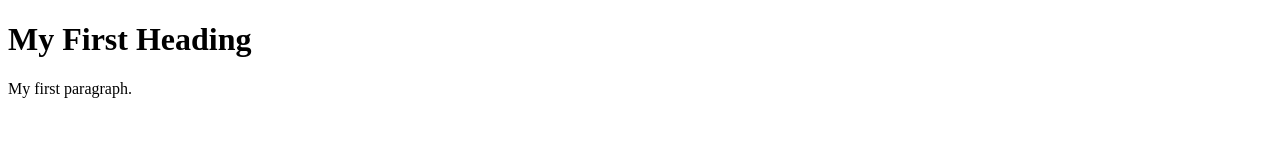
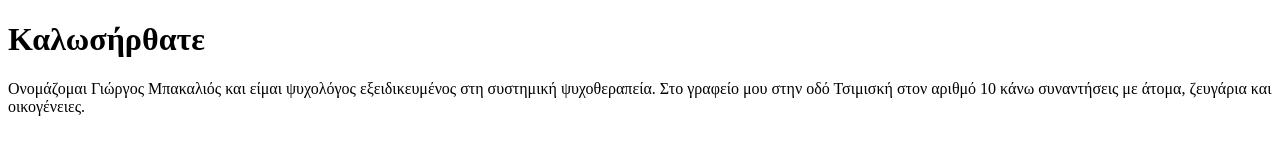
Before and after one commit to giorgosbakalios/github.io, a plain HTML site: page index.html in a window 1280 px wide. Drawn offline with Linux system fonts and the light colour scheme.

Commit message:
Update index.html

```diff
--- a/index.html
+++ b/index.html
@@ -2,8 +2,8 @@
 <html>
 <body>
 
-<h1>My First Heading</h1>
-<p>My first paragraph.</p>
+<h1>Καλωσήρθατε</h1>
+<p>Ονομάζομαι Γιώργος Μπακαλιός και είμαι ψυχολόγος εξειδικευμένος στη συστημική ψυχοθεραπεία. Στο γραφείο μου στην οδό Τσιμισκή στον αριθμό 10 κάνω συναντήσεις με άτομα, ζευγάρια και οικογένειες.</p>
 
 </body>
 </html>
```
